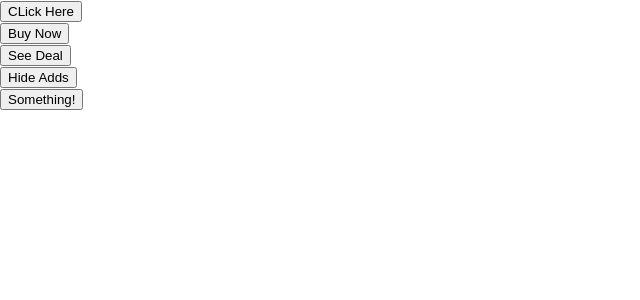
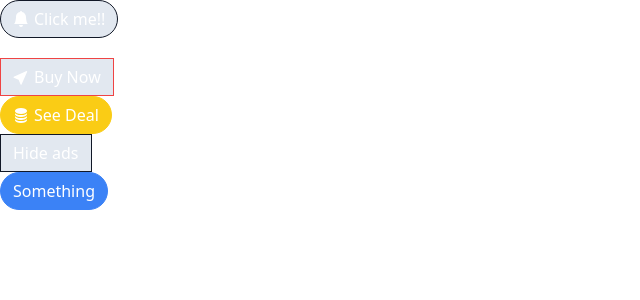
Before and after one commit to ImranNawar/Payement_Form, a React (Create React App) app in the folder components/: page / in a window 1280 px wide. Shown: the top 300 px of the page, without its empty margins (0-640 px from the left). Built offline with nearby package versions, Linux system fonts and the light colour scheme.

Commit message:
tailwind css

```diff
--- a/components/package.json
+++ b/components/package.json
@@ -6,8 +6,10 @@
     "@testing-library/jest-dom": "^5.16.5",
     "@testing-library/react": "^13.4.0",
     "@testing-library/user-event": "^13.5.0",
+    "classnames": "^2.3.2",
     "react": "^18.2.0",
     "react-dom": "^18.2.0",
+    "react-icons": "^4.11.0",
     "react-scripts": "5.0.1",
     "web-vitals": "^2.1.4"
   },
@@ -34,5 +36,8 @@
       "last 1 firefox version",
       "last 1 safari version"
     ]
+  },
+  "devDependencies": {
+    "tailwindcss": "^3.3.3"
   }
 }
--- a/components/public/index.html
+++ b/components/public/index.html
@@ -24,7 +24,7 @@
       work correctly both with client-side routing and a non-root public URL.
       Learn how to configure a non-root public URL by running `npm run build`.
     -->
-    <title>React App</title>
+    <title>Buttons</title>
   </head>
   <body>
     <noscript>You need to enable JavaScript to run this app.</noscript>
--- a/components/src/App.js
+++ b/components/src/App.js
@@ -1,22 +1,39 @@
 import React from 'react';
+import { BsFillBellFill, BsFillCursorFill, BsFillDatabaseFill } from "react-icons/bs";
 import Button from './components/Button';
+
 const App = () => {
+  const handleClick = () => {
+    console.log("clicked")
+  }
   return (
     <div>
       <div>
-        <Button success rounded outline text="CLick Here"/>
+        <Button secondary outline rounded className="mb-5" onClick={handleClick}>
+          <BsFillBellFill />
+          Click me!!
+        </Button>
       </div>
       <div>
-        <Button danger outline text="Buy Now"/>
+        <Button danger outline>
+        <BsFillCursorFill />
+          Buy Now
+        </Button>
       </div>
       <div>
-        <Button warning text="See Deal"/>
+        <Button warning rounded>
+         <BsFillDatabaseFill />
+          See Deal
+        </Button>
       </div>
       <div>
-        <Button secondary outline text="Hide Adds"/>
+        <Button secondary outline>
+
+          Hide ads
+        </Button>
       </div>
       <div>
-        <Button secondary rounded text="Something!"/>
+        <Button primary rounded>Something</Button>
       </div>
     </div>
   );
--- a/components/src/components/Button.js
+++ b/components/src/components/Button.js
@@ -1,11 +1,56 @@
 import React from 'react';
+import className from 'classnames';
 
-const Button = ({ text, primary, secondary, success, warning, danger, outline, rounded }) => {
+const Button = ({
+   children,
+   primary,
+   secondary,
+   success,
+   warning,
+   danger,
+   outline,
+   rounded,
+   ...rest
+  }) => {
+  const classes = className(rest.className, 'flex items-center px-3 py-1.5 border', {
+    'border-blue-500 bg-blue-500 text-white': primary,
+    'border-gray-900 bg-gray-900 text-white': secondary,
+    'border-green-500 bg-green-500 text-white': success,
+    'border-yellow-400 bg-yellow-400 text-white': warning,
+    'border-red-500 bg-red-500 text-white': danger,
+    'rounded-full': rounded,
+    'bg-slate-200': outline,// bg-white
+    'text-blue-500': outline && primary,
+    'text-gray-900': outline && secondary,
+    'text-green-500': outline && success,
+    'text-yellow-400': outline && warning,
+    'text-red-500': outline && danger,
+  });
+
   return (
     <div>
-      <button>{ text }</button>
+      <button {...rest} className={classes}>
+        {children}
+      </button>
     </div>
   )
 }
 
+Button.propTypes = {
+  checkVariationValue: ({ primary, secondary, success, warning, danger }) => {
+    const count =
+      Number(!!primary) +
+      Number(!!secondary) +
+      Number(!!warning) +
+      Number(!!success) +
+      Number(!!danger);
+
+    if (count > 1) {
+      return new Error(
+        'Only one of primary, secondary, success, warning, danger can be true'
+      );
+    }
+  },
+};
+
 export default Button;
--- a/components/src/index.css
+++ b/components/src/index.css
@@ -1,13 +1,8 @@
-body {
-  margin: 0;
-  font-family: -apple-system, BlinkMacSystemFont, 'Segoe UI', 'Roboto', 'Oxygen',
-    'Ubuntu', 'Cantarell', 'Fira Sans', 'Droid Sans', 'Helvetica Neue',
-    sans-serif;
-  -webkit-font-smoothing: antialiased;
-  -moz-osx-font-smoothing: grayscale;
+@tailwind base;
+@tailwind components;
+@tailwind utilities;
+
+/* button that contain svg */
+button > svg {
+  margin-right: 5px;
 }
-
-code {
-  font-family: source-code-pro, Menlo, Monaco, Consolas, 'Courier New',
-    monospace;
-}
--- /dev/null
+++ b/components/tailwind.config.js
@@ -0,0 +1,10 @@
+/** @type {import('tailwindcss').Config} */
+module.exports = {
+  content: [
+    "./src/**/*.{js,jsx,ts,tsx}",
+  ],
+  theme: {
+    extend: {},
+  },
+  plugins: [],
+}
```
Also changed, not shown: components/public/manifest.json, 1 other file (tests, documents, lock files or other folders).
